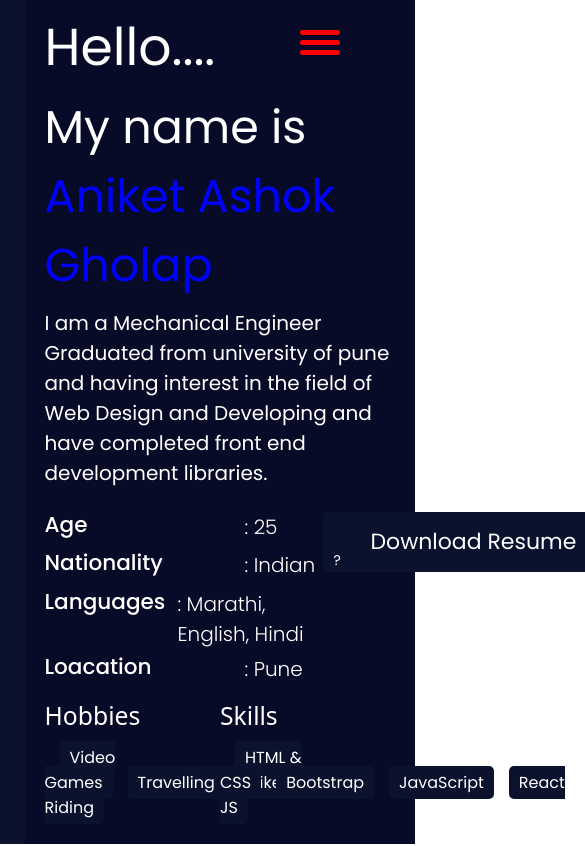
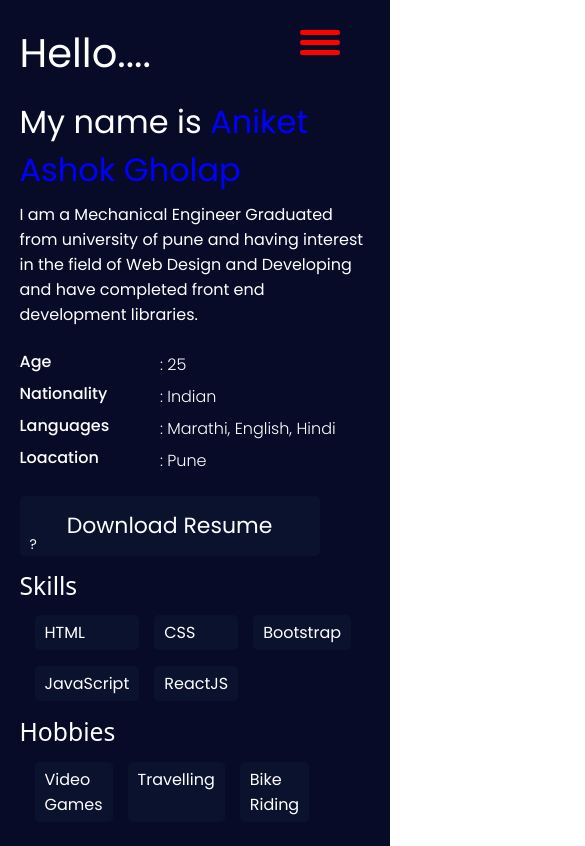
Before and after one commit to Aniket1108/Personal-Website, a React (Create React App) app: page / in a window 390 px wide. Shown: the top 846 px of the page, 585 px wide, since content can reach past the window. Built offline with nearby package versions, Linux system fonts and the light colour scheme.

Commit message:
responsive home page

```diff
--- a/src/app.scss
+++ b/src/app.scss
@@ -11,6 +11,7 @@
     // height: 100%;
     display: flex;
     background-color: #0B122E;
+
 
 
     .sidebar-toggle{
--- a/src/components/Contact/contact.scss
+++ b/src/components/Contact/contact.scss
@@ -15,7 +15,7 @@
         display: flex;
         justify-content: space-between;
         // border: 2px solid;
-        height: 85%;
+        // height: 85%;
         padding-top: 10%;
     }
 
@@ -29,7 +29,7 @@
     }
     .info-cards{
         display: flex;
-        width: 90%;
+        width: 100%;
         margin: auto;
         height: 100px;
         color: white;
@@ -101,7 +101,40 @@
 
 @media only screen and (max-width:1200px){
     .ContactMe{
-        margin: 0 25px;
+        margin: 0;
         width: 100%;
     }
 }
+
+@media only screen and (max-width:768px) {
+
+    .ContactMe{
+        .contact{
+            display: flex;
+            flex-direction: column;
+            align-items: center;
+        }
+
+        .form, .info{
+            width: 90%;
+            margin-bottom: 25px;
+        }
+    }
+}
+
+
+@media only screen and (max-width:768px) {
+
+    .ContactMe{
+        .info-cards{
+            h4{
+                flex: 90%;
+                font-size: 15px;
+            }
+            i{
+                flex: 20%;
+                font-size: 18px;
+            }
+        }
+    }
+}
--- a/src/components/Home/Home.js
+++ b/src/components/Home/Home.js
@@ -31,13 +31,13 @@ const About = () => {
                     </div>
                 </div>
                 <div className="hobbies-skills">
+                    <div className="skills">
+                        <h2>Skills</h2>
+                        <div className="skillname"><p>HTML</p><p>CSS</p><p>Bootstrap</p><p>JavaScript</p><p>ReactJS</p></div>
+                    </div>
                     <div className="hobbies">
                         <h2>Hobbies</h2>
-                        <p><span>Video Games</span><span>Travelling</span><span>Bike Riding</span></p>
-                    </div>
-                    <div className="skills">
-                        <h2>Skills</h2>
-                        <p><span>HTML & CSS</span><span>Bootstrap</span><span>JavaScript</span><span>React JS</span></p>
+                        <div className="skillname"><p>Video Games</p><p>Travelling</p><p>Bike Riding</p></div>
                     </div>
                 </div>
             </div>
--- a/src/components/Home/home.scss
+++ b/src/components/Home/home.scss
@@ -1,6 +1,7 @@
 #About{
     margin-left: 350px;
-    height: 100vh;
+    min-height: 100vh;
+    max-height: 100%;
     width: 75%;
     background-color: #070B28;
     padding: 2% 5%;
@@ -61,6 +62,7 @@
         border: none;
         border-radius: 5px;
 
+
         .question{
             position: absolute;
             margin-left: 10px;
@@ -88,14 +90,18 @@
         justify-content: space-between;
 
         .hobbies, .skills{
-            width: 50%  ;
+            width: 45%  ;
         }
 
         h2{
             color: white;
             margin-bottom: 15px;
         }
-        p span{
+        .skillname{
+            display: grid;
+            grid-template-columns: auto auto auto;
+        }
+        p{
             background-color: #0B122E;
             color: white;
             font: 400 16px Poppins;
@@ -110,5 +116,46 @@
     #About{
         margin: 0 25px;
         width: 100%;
+        transition: all 0.5s;
     }
 }
+
+@media only screen and (max-width:1200px){
+    #About{
+        margin: 0;
+        .heading{
+            margin: 15px 0;
+            font-size: 40px;
+        }
+        .name{
+            font-size: 32px;
+            span{
+                font-size: 32px
+            }
+        }
+        .description{
+            font-size: 16px;
+            margin-bottom: 25px;
+        }
+        .mydata{
+            flex-direction: column;
+            h4{
+                width: 40%;
+            }
+            .seperator{
+                display: none;
+            }
+            .resume-section{
+                margin: 15px 0;
+            }
+        }
+        .data h4, span{
+            font-size: 16px;
+        }
+        .hobbies-skills{
+            flex-direction: column;
+
+
+        }
+    }
+}
--- a/src/components/Portfolio/ProjectDetails.js
+++ b/src/components/Portfolio/ProjectDetails.js
@@ -1,17 +1,21 @@
 import test from "../../img/test.png"
 import jobportal from "../../img/jobportal.PNG"
+import personalwebsite from "../../img/personalwebsite.png"
+import skillbandlanding from "../../img/skillbandlanding.png"
 
 export const ProjectDetails = [
     {
         name:"SkillBand",
-        description:"Landing page of skillband event",
-        github:"",
-        img:<img src={test} alt="skillband"/>
+        description:"Landing page of skillband event - Event date 08 Aug 2021",
+        github:false,
+        img:<img src={skillbandlanding} alt="skillband"/>
     },
     {
-        name:"SkillBand",
-        description:"Landing page of skillband event",
-        github:""
+        name:"Personal Website",
+        description:"personal website to show info and portfolio",
+        github:true,
+        githublink:"https://github.com/Aniket1108/Job-Portal",
+        img:<img src={personalwebsite} alt="job portal"/>
     },
     {
         name:"Job Portal",
@@ -19,25 +23,5 @@ export const ProjectDetails = [
         github:true,
         githublink:"https://github.com/Aniket1108/Job-Portal",
         img:<img src={jobportal} alt="job portal"/>
-    },
-    {
-        name:"SkillBand",
-        description:"Landing page of skillband event",
-        github:""
-    },
-    {
-        name:"SkillBand",
-        description:"Landing page of skillband event",
-        github:""
-    },
-    {
-        name:"SkillBand",
-        description:"Landing page of skillband event",
-        github:""
-    },
-    {
-        name:"SkillBand",
-        description:"Landing page of skillband event",
-        github:""
-    },
+    }
 ]
--- a/src/components/Portfolio/portfolio.scss
+++ b/src/components/Portfolio/portfolio.scss
@@ -58,7 +58,7 @@ body{
         .image img{
             display: block;
             width: 100%;
-            height: 200px;
+            height: 180px;
             border-radius: 10px;
 
         }
```
Also changed, not shown: src/components/Contact/Contact.js (line endings or trailing spaces), src/img/personalwebsite.png (added), src/img/skillbandlanding.png (added).
